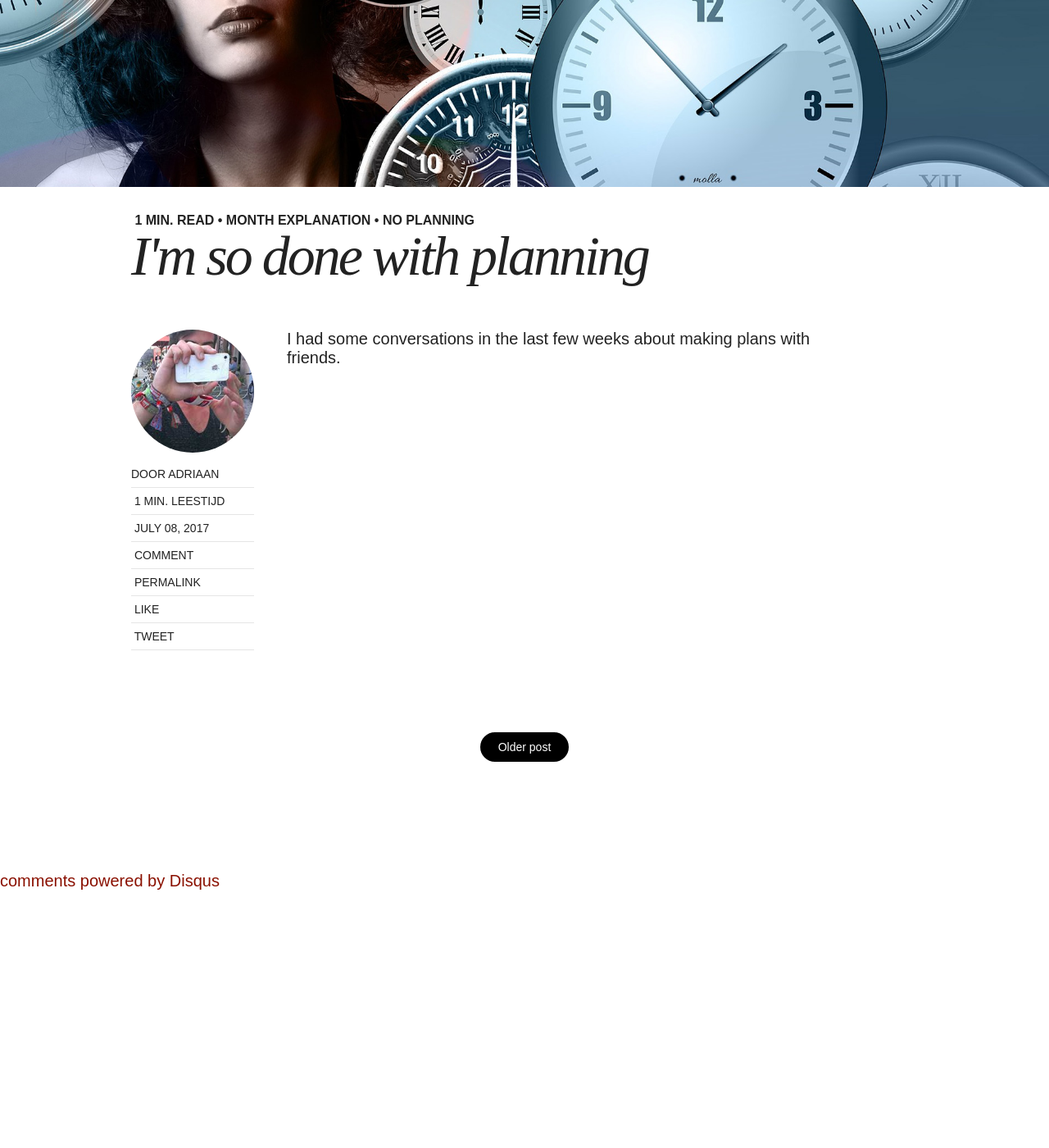
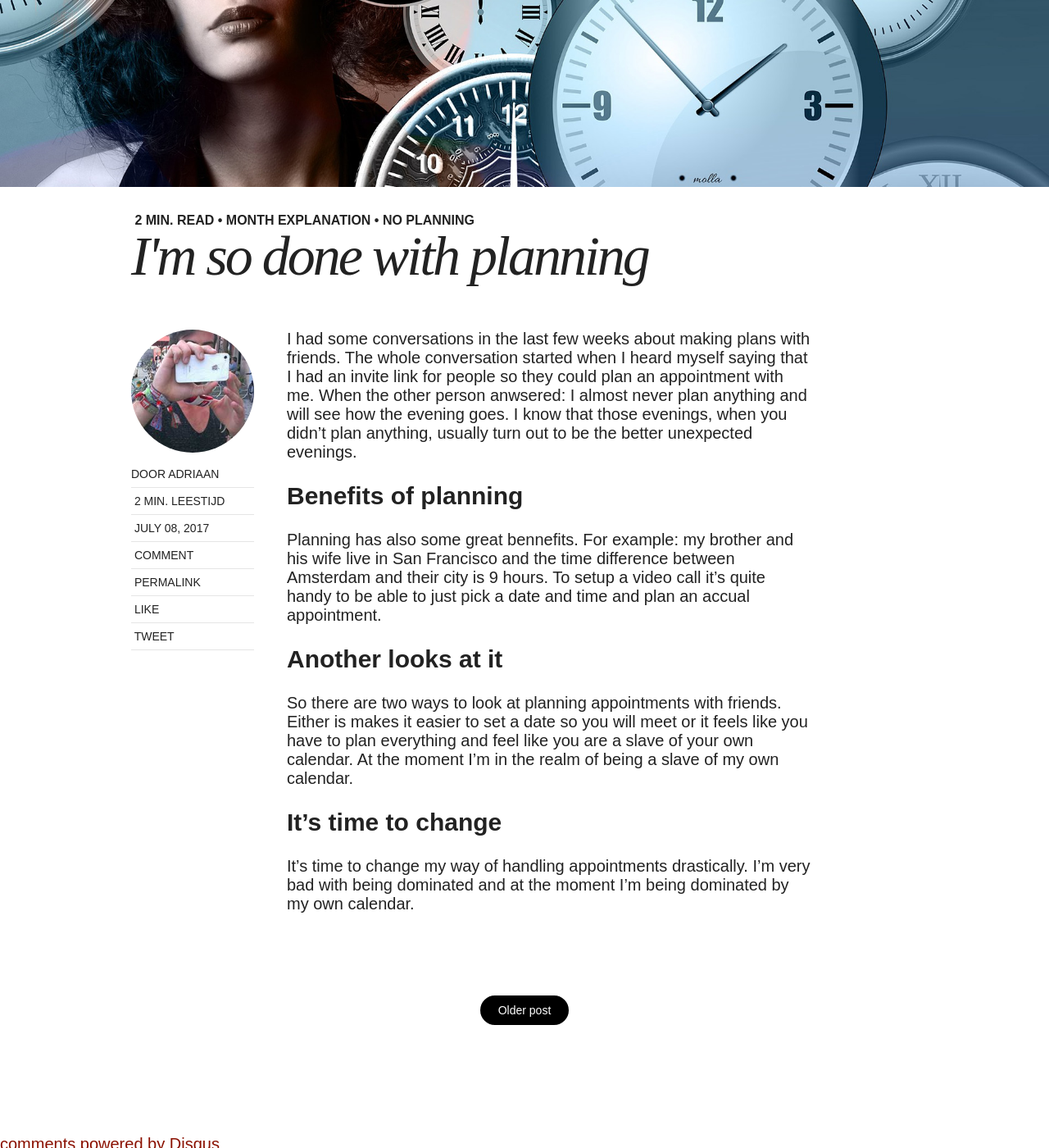
Before and after one commit to adriaandotcom/demaandvanadriaan, a Jekyll site: the page built from _posts/2017-07-08-i-am-done-with-planning.md, in a window 1280 px wide and 1400 px high, scrolled down 460 px. Shown: the whole window at 82% size. Built offline with Jekyll 4.4.1, drawn with Linux system fonts in a browser that asks for light colours; nearby versions of some CDN libraries; comment, search, counter and statistics services are not loaded; before the commit the page ends 1546 px from its top, so only the background shows below that.

Commit message:
Write some more on the planning post

```diff
--- a/_posts/2017-07-08-i-am-done-with-planning.md
+++ b/_posts/2017-07-08-i-am-done-with-planning.md
@@ -8,7 +8,16 @@ image:
   feature: covers/clocks-with-girl.jpg
 comments: true
 share: true
-readtime: 1
+readtime: 2
 ---
 
-I had some conversations in the last few weeks about making plans with friends.
+I had some conversations in the last few weeks about making plans with friends. The whole conversation started when I heard myself saying that I had an invite link for people so they could plan an appointment with me. When the other person anwsered: I almost never plan anything and will see how the evening goes. I know that those evenings, when you didn't plan anything, usually turn out to be the better unexpected evenings.
+
+## Benefits of planning
+Planning has also some great bennefits. For example: my brother and his wife live in San Francisco and the time difference between Amsterdam and their city is 9 hours. To setup a video call it's quite handy to be able to just pick a date and time and plan an accual appointment.
+
+## Another looks at it
+So there are two ways to look at planning appointments with friends. Either is makes it easier to set a date so you will meet or it feels like you have to plan everything and feel like you are a slave of your own calendar. At the moment I'm in the realm of being a slave of my own calendar.
+
+## It's time to change
+It's time to change my way of handling appointments drastically. I'm very bad with being dominated and at the moment I'm being dominated by my own calendar.
```
